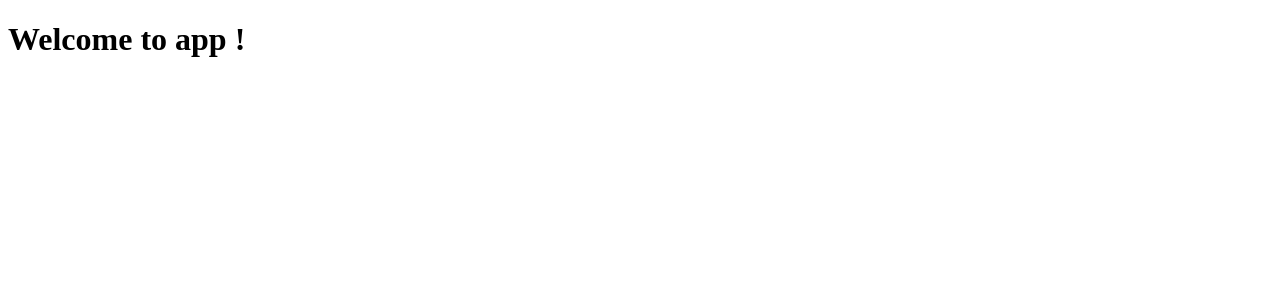
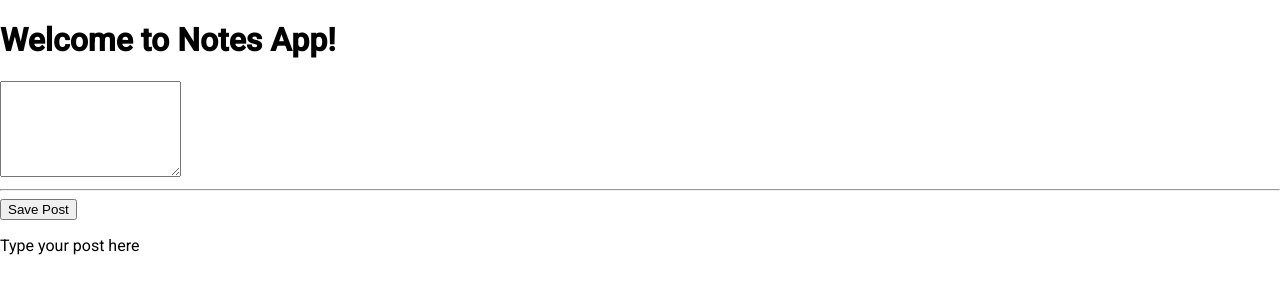
Before and after one commit to devo2540/notes-app, an Angular app: page / in a window 1280 px wide. Shown: the top 300 px of the page. Built offline with nearby package versions, Linux system fonts and the light colour scheme.

Commit message:
add simple post field with save button

```diff
--- a/src/app/app.component.html
+++ b/src/app/app.component.html
@@ -1 +1,3 @@
-<h1>Welcome to {{ title }} ! </h1>
+<h1>Welcome to {{ title }}!</h1>
+
+<app-post-create></app-post-create>
--- a/src/app/app.component.ts
+++ b/src/app/app.component.ts
@@ -6,5 +6,5 @@ import { Component } from '@angular/core';
   styleUrls: ['./app.component.css']
 })
 export class AppComponent {
-  title = 'app';
+  title = 'Notes App';
 }
--- /dev/null
+++ b/src/app/posts/post-create/post-create.component.html
@@ -0,0 +1,5 @@
+<textarea rows="6" [(ngModel)]="enteredValue"></textarea>
+<hr>
+<button (click)="onAddPost()">Save Post</button>
+
+<p>{{ newPost }}</p>
--- /dev/null
+++ b/src/app/posts/post-create/post-create.component.ts
@@ -0,0 +1,22 @@
+import { Component, OnInit } from '@angular/core';
+import { FormsModule } from '@angular/forms';
+
+@Component({
+  selector: 'app-post-create',
+  templateUrl: './post-create.component.html',
+  styleUrls: ['./post-create.component.css']
+})
+export class PostCreateComponent implements OnInit {
+  enteredValue = '';
+  newPost = 'Type your post here';
+
+  onAddPost() {
+    this.newPost = this.enteredValue;
+  }
+
+  constructor() { }
+
+  ngOnInit() {
+  }
+
+}
--- a/src/index.html
+++ b/src/index.html
@@ -1,6 +1,8 @@
 <!doctype html>
 <html lang="en">
 <head>
+<link href="https://fonts.googleapis.com/icon?family=Material+Icons" rel="stylesheet">
+<link href="https://fonts.googleapis.com/css?family=Roboto:300,400,500" rel="stylesheet">
   <meta charset="utf-8">
   <title>NotesApp</title>
   <base href="/">
--- a/src/styles.css
+++ b/src/styles.css
@@ -1 +1,4 @@
 /* You can add global styles to this file, and also import other style files */
+
+html, body { height: 100%; }
+body { margin: 0; font-family: 'Roboto', sans-serif; }
```
Also changed, not shown: src/app/app.module.ts (+8 -2 lines), src/app/posts/post-create/post-create.component.css (added), 1 other file (tests, documents, lock files or other folders).
